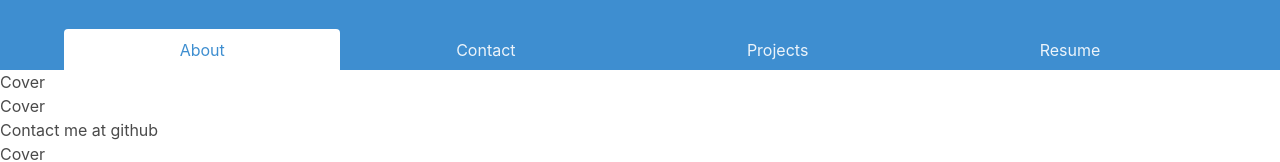
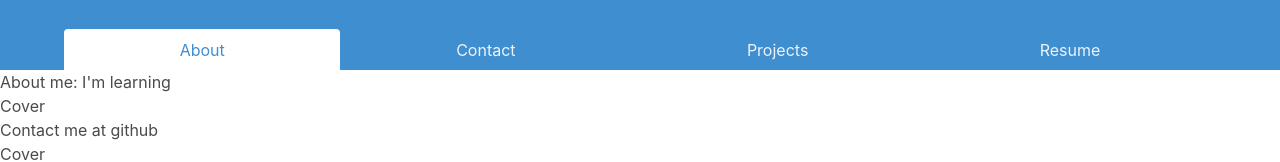
Before and after one commit to mikekeene/keene-react-portfolio, a React (Create React App) app: page / in a window 1280 px wide. Shown: the part 1173-1335 px from the top of the page. Built offline with nearby package versions, Linux system fonts and the light colour scheme.

Commit message:
Update About.js

```diff
--- a/src/components/About.js
+++ b/src/components/About.js
@@ -2,7 +2,7 @@ import React from 'react'
 
 const About = () => {
   return (
-    <div>Cover</div>
+    <div> About me: I'm learning </div>
   )
 }
 
```
